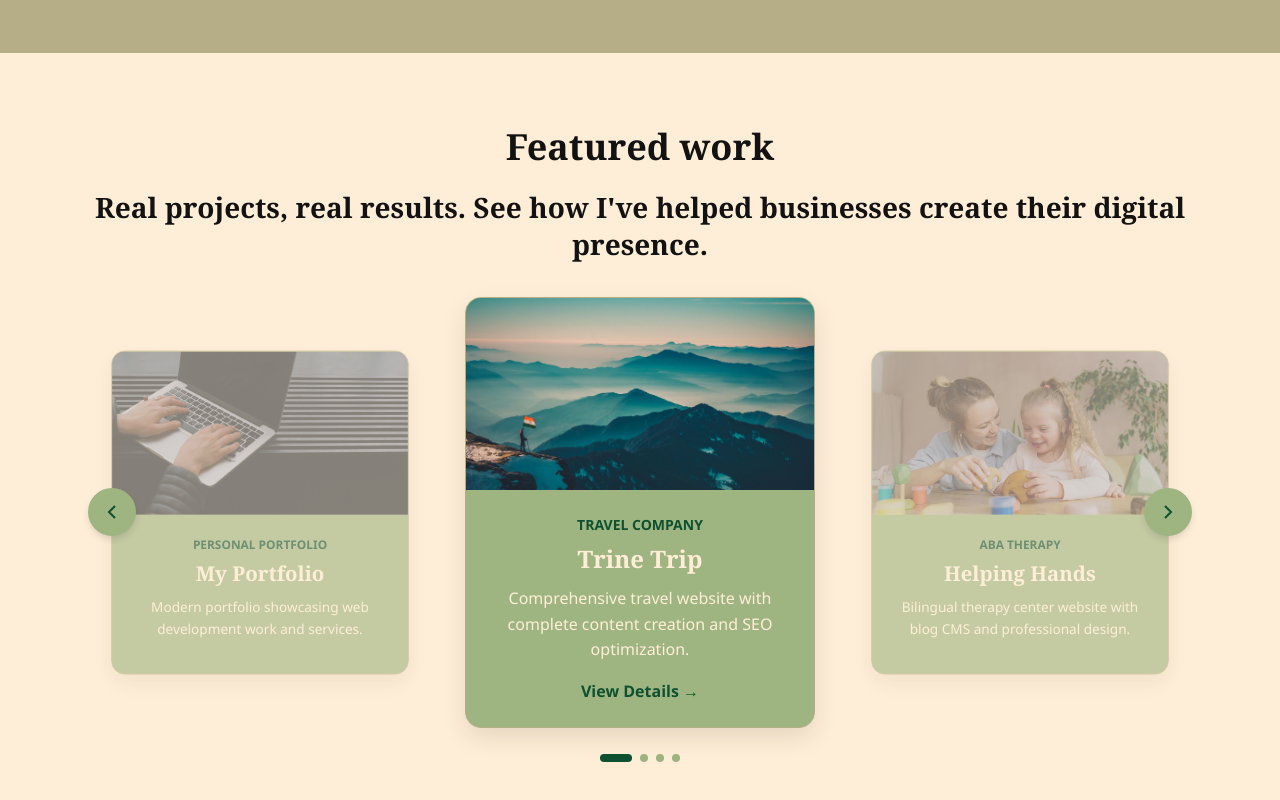
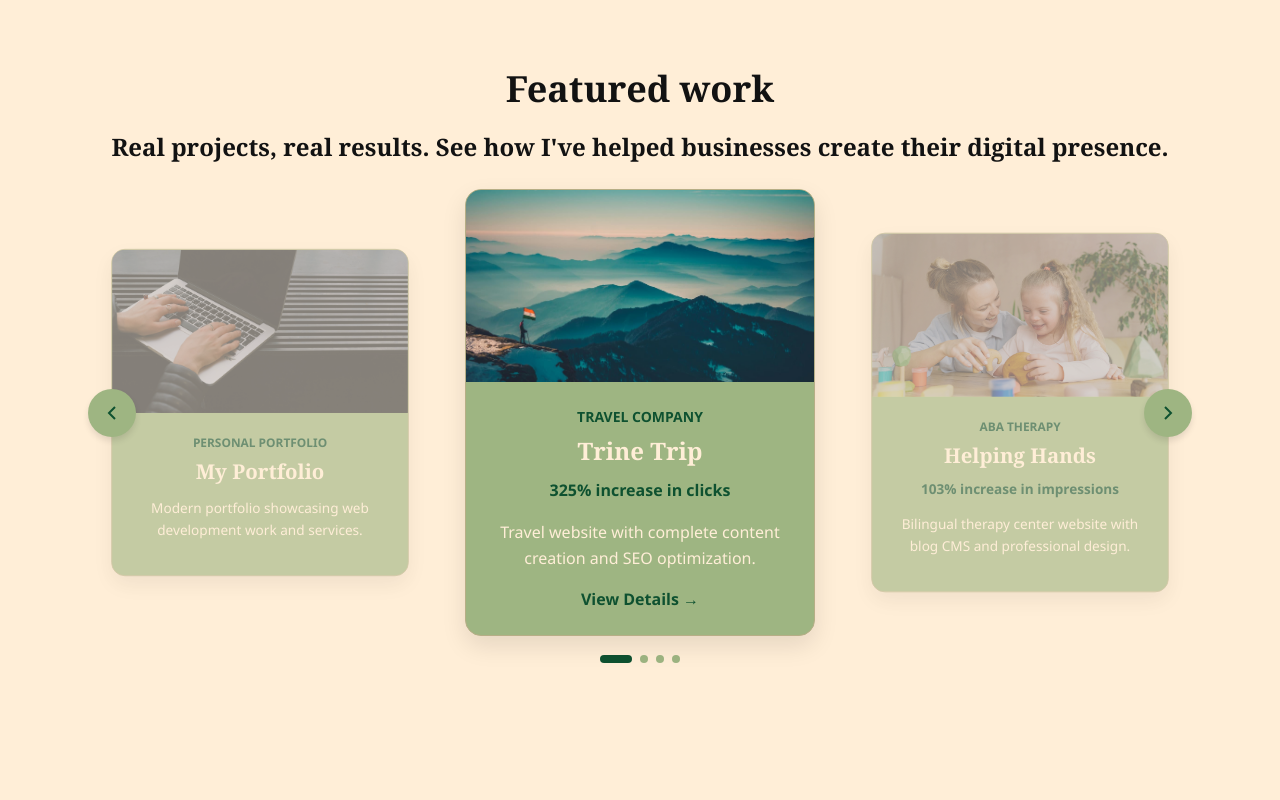
Before and after one commit to a-amendola/portfolio, a React (Vite) app: page / in a window 1280 px wide. Shown: the part 1350-2150 px from the top of the page. After the commit the page ends 2085 px from the top, so only its background shows below. Built offline with nearby package versions, Linux system fonts and the light colour scheme.

Commit message:
Finished project carousel

```diff
--- a/src/components/ProjectCarousel.css
+++ b/src/components/ProjectCarousel.css
@@ -140,6 +140,10 @@
   font-weight: bold;
   margin-bottom: 0.75rem;
   color: var(--background);
+}
+
+.project-result {
+  color: var(--primary);
 }
 
 .project-description {
@@ -318,6 +322,7 @@
   display: flex;
   align-items: flex-start;
   margin-bottom: 0.5rem;
+  justify-content: center;
 }
 
 .modal-service-check {
--- a/src/components/ProjectCarousel.jsx
+++ b/src/components/ProjectCarousel.jsx
@@ -12,11 +12,12 @@ const projects = [
     industry: "Travel Company",
     image: trinetrip,
     url: "https://trinetrip.com/",
-    shortDescription: "Comprehensive travel website with complete content creation and SEO optimization.",
+    shortDescription: "Travel website with complete content creation and SEO optimization.",
     goals: "Create an attractive site that displays all information for potential customers, providing a resource to share without repetitive communication.",
     services: ["Custom design & color scheme", "Full development", "Complete content writing", "Professional photo sourcing", "SEO optimization", "Google analytics & search console", "Ongoing monitoring"],
     techStack: ["HTML", "CSS", "JavaScript"],
-    results: "Improved search visibility and streamlined customer communication."
+    shortResult: "325% increase in clicks",
+    results: ["177% increase in impressions", "325% increase in website clicks"]
   },
   {
     id: 2,
@@ -28,19 +29,21 @@ const projects = [
     goals: "Expand existing website with more information, maintain brand consistency, add Spanish language support, and integrate blog functionality.",
     services: ["Custom design", "Framer development", "Image sourcing & SVG creation", "Full spanish translation", "Blog CMS setup & training", "SEO optimization", "Google analytics & search console"],
     techStack: ["Framer", "Custom HTML"],
-    results: "Successfully reached Spanish-speaking community while maintaining SEO strength."
+    shortResult: "103% increase in impressions",
+    results: ["103% increase in impressions", "94% increase in website clicks"]
   },
   {
     id: 3,
     name: "Pennsport String Band",
     industry: "Mummers Band",
     image: psb,
-    url: "https://a-amendola.github.io/pennsport-string-band/",
+    url: "https://pennsportstringband.com",
     shortDescription: "Member-focused website with secure PDF library and elder-friendly design.",
     goals: "Create an easy-to-use website for band members (ages 40-60+) to access sheet music, attract new members and event bookings.",
     services: ["Age-appropriate design", "Full development", "Content writing", "Organization of 300+ PDFs", "Password-protected section", "SEO optimization"],
     techStack: ["HTML", "CSS", "JavaScript"],
-    results: "Streamlined music access for members while protecting proprietary content."
+    shortResult: "",
+    results: ""
   },
   {
     id: 4,
@@ -52,7 +55,8 @@ const projects = [
     goals: "Display previous projects and services to attract new clients with a professional, clean design (this website!).",
     services: ["Custom design", "React development", "Content writing", "Photo sourcing", "Logo design & SVG creation", "Dark mode implementation", "SEO Setup"],
     techStack: ["React", "JavaScript", "CSS", "HTML", "Vite"],
-    results: "Professional showcase of skills and completed projects."
+    shortResult: "",
+    results: ""
   }
 ];
 
@@ -155,6 +159,7 @@ export function ProjectCarousel() {
                     <div className="project-card-content">
                       <div className="project-industry">{project.industry}</div>
                       <h3 className="project-name">{project.name}</h3>
+                      <p className='project-result'><b>{project.shortResult}</b></p>
                       <p className="project-description">{project.shortDescription}</p>
                       {isCenter && (
                         <button className="project-view-btn">
@@ -226,6 +231,22 @@ export function ProjectCarousel() {
                 <div className="modal-section">
                   <h3 className="modal-section-title">Project Goals</h3>
                   <p className="modal-section-text">{selectedProject.goals}</p>
+                {/* </div>
+
+                <div className="modal-section"> */}
+                  {selectedProject.results && (
+                    <div className="modal-results">
+                      <h3 className="modal-section-title">SEO results 3-months post launch</h3>
+                      {/* <p className="modal-section-text">{selectedProject.results}</p> */}
+                      <ul className="modal-services-list">
+                        {selectedProject.results.map((result, index) => (
+                          <li key={index} className="modal-service-item">
+                            <span>{result}</span>
+                          </li>
+                        ))}
+                      </ul>
+                    </div>
+                  )}
                 </div>
 
                 <div className="modal-section">
@@ -241,12 +262,21 @@ export function ProjectCarousel() {
                 </div>
               </div>
 
-              {selectedProject.results && (
+              {/* {selectedProject.results && (
                 <div className="modal-results">
-                  <h3 className="modal-section-title">Results</h3>
-                  <p className="modal-section-text">{selectedProject.results}</p>
+                  <h3 className="modal-section-title">SEO results 3-months post launch</h3>
+                  <ul className="modal-services-list">
+                    {selectedProject.results.map((result, index) => (
+                      <li key={index} className="modal-service-item">
+                        <span>{result}</span>
+                      </li>
+                    ))}
+                  </ul>
                 </div>
-              )}
+              )} */}
+
+
+
             </div>
           </div>
         </div>
--- a/src/index.css
+++ b/src/index.css
@@ -62,7 +62,7 @@ h2 {
 
 h3 {
   font-family: Georgia, 'Times New Roman', Times, serif;
-  font-size: clamp(1.4rem, 2.5vw, 1.75rem);
+  font-size: clamp(1.2rem, 2.25vw, 1.5rem);
   line-height: 1.3;
   margin-bottom: 0.75em;
 }
```
